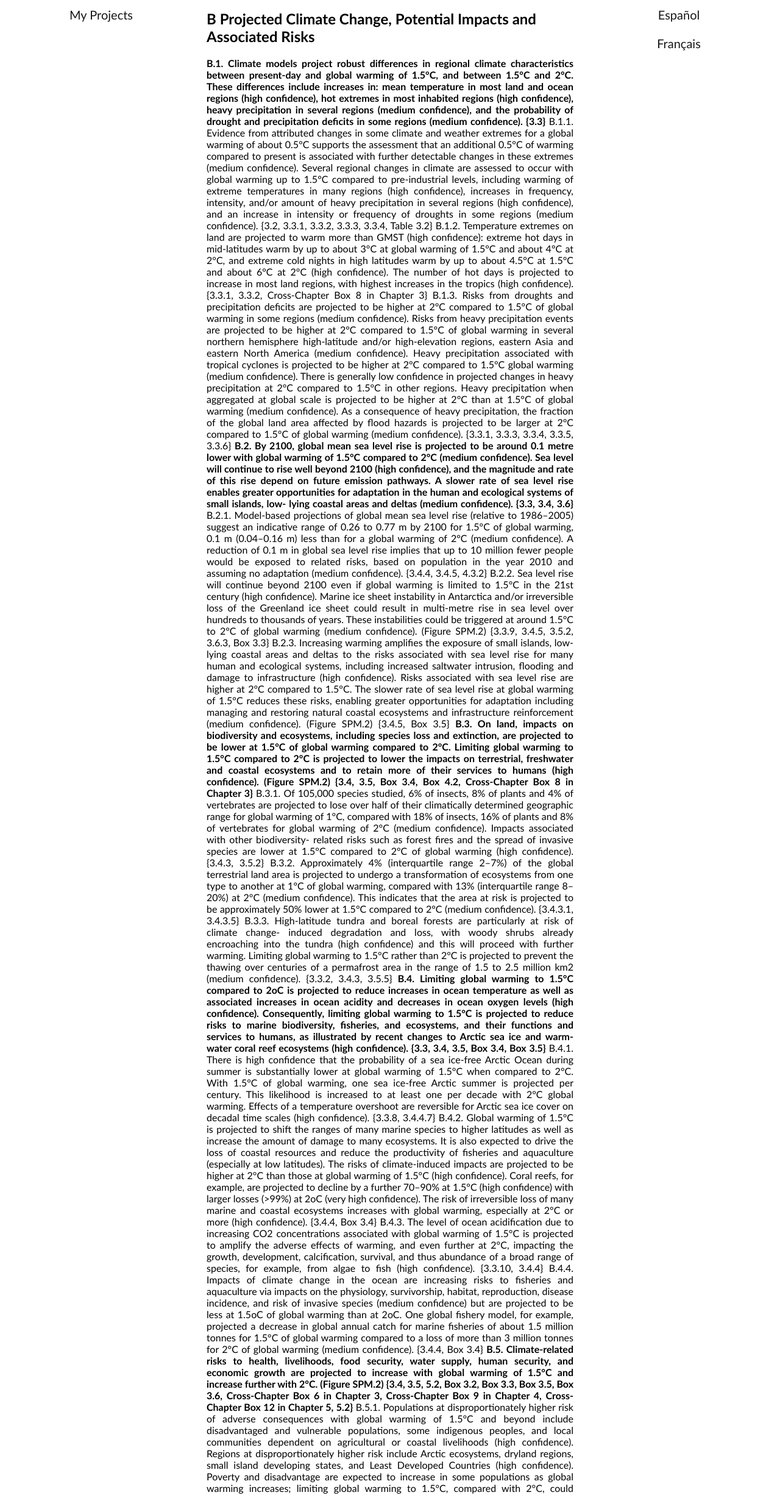
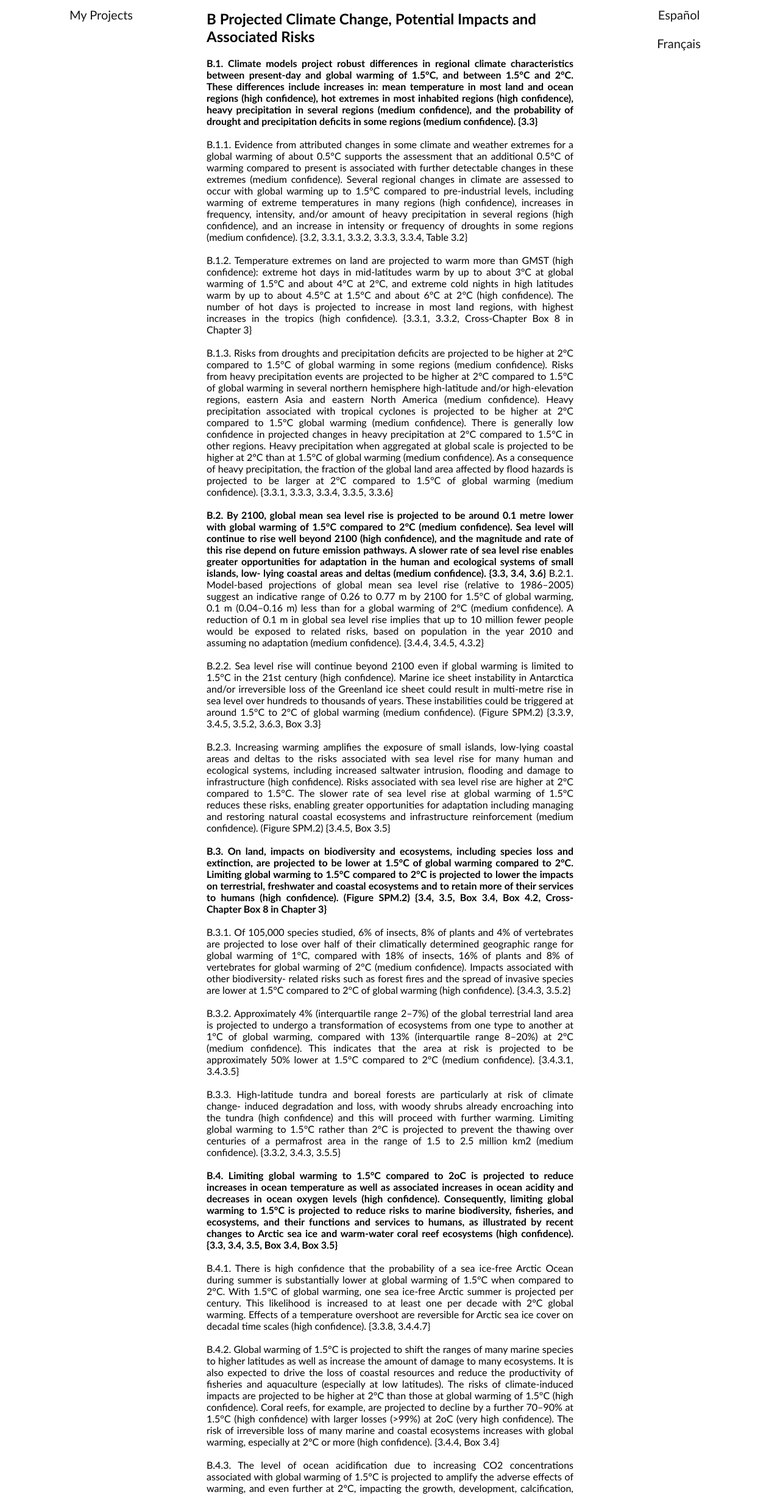
Before and after one commit to grodriguezbarrero/grodriguezbarrero.github.io, a plain HTML site: page myprojects.html in a window 1280 px wide. Shown: the part 94-2546 px from the top of the page at 61% size. Drawn offline with Linux system fonts and the light colour scheme.

Commit message:
Update myprojects.html

```diff
--- a/myprojects.html
+++ b/myprojects.html
@@ -33,7 +33,8 @@ These differences include increases in: mean temperature in most land and ocean
 regions (high confidence), hot extremes in most inhabited regions (high
 confidence), heavy precipitation in several regions (medium confidence), and the
 probability of drought and precipitation deficits in some regions (medium
-confidence). {3.3}</b>
+confidence). {3.3}</b><br><br>
+
 B.1.1. Evidence from attributed changes in some climate and weather extremes for a
 global warming of about 0.5°C supports the assessment that an additional 0.5°C of
 warming compared to present is associated with further detectable changes in these
@@ -42,13 +43,15 @@ occur with global warming up to 1.5°C compared to pre-industrial levels, includ
 warming of extreme temperatures in many regions (high confidence), increases in
 frequency, intensity, and/or amount of heavy precipitation in several regions (high
 confidence), and an increase in intensity or frequency of droughts in some regions
-(medium confidence). {3.2, 3.3.1, 3.3.2, 3.3.3, 3.3.4, Table 3.2}
+(medium confidence). {3.2, 3.3.1, 3.3.2, 3.3.3, 3.3.4, Table 3.2}<br><br>
+
 B.1.2. Temperature extremes on land are projected to warm more than GMST (high
 confidence): extreme hot days in mid-latitudes warm by up to about 3°C at global
 warming of 1.5°C and about 4°C at 2°C, and extreme cold nights in high latitudes warm
 by up to about 4.5°C at 1.5°C and about 6°C at 2°C (high confidence). The number of
 hot days is projected to increase in most land regions, with highest increases in the
-tropics (high confidence). {3.3.1, 3.3.2, Cross-Chapter Box 8 in Chapter 3}
+tropics (high confidence). {3.3.1, 3.3.2, Cross-Chapter Box 8 in Chapter 3}<br><br>
+
 B.1.3. Risks from droughts and precipitation deficits are projected to be higher at 2°C
 compared to 1.5°C of global warming in some regions (medium confidence). Risks from
 heavy precipitation events are projected to be higher at 2°C compared to 1.5°C of
@@ -61,7 +64,7 @@ other regions. Heavy precipitation when aggregated at global scale is projected
 higher at 2°C than at 1.5°C of global warming (medium confidence). As a consequence
 of heavy precipitation, the fraction of the global land area affected by flood hazards is
 projected to be larger at 2°C compared to 1.5°C of global warming (medium
-confidence). {3.3.1, 3.3.3, 3.3.4, 3.3.5, 3.3.6}
+confidence). {3.3.1, 3.3.3, 3.3.4, 3.3.5, 3.3.6}<br><br>
 
         <b>B.2. By 2100, global mean sea level rise is projected to be around 0.1 metre lower with
 global warming of 1.5°C compared to 2°C (medium confidence). Sea level will continue
@@ -74,13 +77,15 @@ suggest an indicative range of 0.26 to 0.77 m by 2100 for 1.5°C of global warmi
 m (0.04–0.16 m) less than for a global warming of 2°C (medium confidence). A reduction
 of 0.1 m in global sea level rise implies that up to 10 million fewer people would be
 exposed to related risks, based on population in the year 2010 and assuming no
-adaptation (medium confidence). {3.4.4, 3.4.5, 4.3.2}
+adaptation (medium confidence). {3.4.4, 3.4.5, 4.3.2}<br><br>
+
 B.2.2. Sea level rise will continue beyond 2100 even if global warming is limited to
 1.5°C in the 21st century (high confidence). Marine ice sheet instability in Antarctica
 and/or irreversible loss of the Greenland ice sheet could result in multi-metre rise in sea
 level over hundreds to thousands of years. These instabilities could be triggered at
 around 1.5°C to 2°C of global warming (medium confidence). (Figure SPM.2) {3.3.9, 3.4.5,
-3.5.2, 3.6.3, Box 3.3}
+3.5.2, 3.6.3, Box 3.3}<br><br>
+
 B.2.3. Increasing warming amplifies the exposure of small islands, low-lying coastal
 areas and deltas to the risks associated with sea level rise for many human and
 ecological systems, including increased saltwater intrusion, flooding and damage to
@@ -88,45 +93,49 @@ infrastructure (high confidence). Risks associated with sea level rise are highe
 compared to 1.5°C. The slower rate of sea level rise at global warming of 1.5°C reduces
 these risks, enabling greater opportunities for adaptation including managing and
 restoring natural coastal ecosystems and infrastructure reinforcement (medium
-confidence). (Figure SPM.2) {3.4.5, Box 3.5}
+confidence). (Figure SPM.2) {3.4.5, Box 3.5}<br><br>
 
 <b>B.3. On land, impacts on biodiversity and ecosystems, including species loss and
 extinction, are projected to be lower at 1.5°C of global warming compared to 2°C.
 Limiting global warming to 1.5°C compared to 2°C is projected to lower the
 impacts on terrestrial, freshwater and coastal ecosystems and to retain more of
 their services to humans (high confidence). (Figure SPM.2) {3.4, 3.5, Box 3.4, Box
-4.2, Cross-Chapter Box 8 in Chapter 3}</b>
+4.2, Cross-Chapter Box 8 in Chapter 3}</b><br><br>
+
 B.3.1. Of 105,000 species studied, 6% of insects, 8% of plants and 4% of vertebrates are
 projected to lose over half of their climatically determined geographic range for global
 warming of 1°C, compared with 18% of insects, 16% of plants and 8% of vertebrates for
 global warming of 2°C (medium confidence). Impacts associated with other biodiversity-
 related risks such as forest fires and the spread of invasive species are lower at 1.5°C
-compared to 2°C of global warming (high confidence). {3.4.3, 3.5.2}
+compared to 2°C of global warming (high confidence). {3.4.3, 3.5.2}<br><br>
+
 B.3.2. Approximately 4% (interquartile range 2–7%) of the global terrestrial land area is
 projected to undergo a transformation of ecosystems from one type to another at 1°C
 of global warming, compared with 13% (interquartile range 8–20%) at 2°C (medium
 confidence). This indicates that the area at risk is projected to be approximately 50%
-lower at 1.5°C compared to 2°C (medium confidence). {3.4.3.1, 3.4.3.5}
+lower at 1.5°C compared to 2°C (medium confidence). {3.4.3.1, 3.4.3.5}<br><br>
+
 B.3.3. High-latitude tundra and boreal forests are particularly at risk of climate change-
 induced degradation and loss, with woody shrubs already encroaching into the tundra
 (high confidence) and this will proceed with further warming. Limiting global warming
 to 1.5°C rather than 2°C is projected to prevent the thawing over centuries of a
 permafrost area in the range of 1.5 to 2.5 million km2
-(medium confidence). {3.3.2, 3.4.3,
-3.5.5}
+(medium confidence). {3.3.2, 3.4.3, 3.5.5}<br><br>
 
 <b>B.4. Limiting global warming to 1.5°C compared to 2oC is projected to reduce increases
 in ocean temperature as well as associated increases in ocean acidity and decreases in
 ocean oxygen levels (high confidence). Consequently, limiting global warming to 1.5°C
 is projected to reduce risks to marine biodiversity, fisheries, and ecosystems, and their
 functions and services to humans, as illustrated by recent changes to Arctic sea ice and
-warm-water coral reef ecosystems (high confidence). {3.3, 3.4, 3.5, Box 3.4, Box 3.5}</b>
+warm-water coral reef ecosystems (high confidence). {3.3, 3.4, 3.5, Box 3.4, Box 3.5}</b><br><br>
+
 B.4.1. There is high confidence that the probability of a sea ice-free Arctic Ocean during
 summer is substantially lower at global warming of 1.5°C when compared to 2°C. With
 1.5°C of global warming, one sea ice-free Arctic summer is projected per century. This
 likelihood is increased to at least one per decade with 2°C global warming. Effects of a
 temperature overshoot are reversible for Arctic sea ice cover on decadal time scales
-(high confidence). {3.3.8, 3.4.4.7}
+(high confidence). {3.3.8, 3.4.4.7}<br><br>
+
 B.4.2. Global warming of 1.5°C is projected to shift the ranges of many marine species
 to higher latitudes as well as increase the amount of damage to many ecosystems. It is
 also expected to drive the loss of coastal resources and reduce the productivity of
@@ -135,25 +144,28 @@ impacts are projected to be higher at 2°C than those at global warming of 1.5°
 confidence). Coral reefs, for example, are projected to decline by a further 70–90% at
 1.5°C (high confidence) with larger losses (>99%) at 2oC (very high confidence). The risk
 of irreversible loss of many marine and coastal ecosystems increases with global
-warming, especially at 2°C or more (high confidence). {3.4.4, Box 3.4}
+warming, especially at 2°C or more (high confidence). {3.4.4, Box 3.4}<br><br>
+
 B.4.3. The level of ocean acidification due to increasing CO2 concentrations associated
 with global warming of 1.5°C is projected to amplify the adverse effects of warming,
 and even further at 2°C, impacting the growth, development, calcification, survival, and
 thus abundance of a broad range of species, for example, from algae to fish (high
-confidence). {3.3.10, 3.4.4}
+confidence). {3.3.10, 3.4.4}<br><br>
+
 B.4.4. Impacts of climate change in the ocean are increasing risks to fisheries and
 aquaculture via impacts on the physiology, survivorship, habitat, reproduction, disease
 incidence, and risk of invasive species (medium confidence) but are projected to be less
 at 1.5oC of global warming than at 2oC. One global fishery model, for example,
 projected a decrease in global annual catch for marine fisheries of about 1.5 million
 tonnes for 1.5°C of global warming compared to a loss of more than 3 million tonnes
-for 2°C of global warming (medium confidence). {3.4.4, Box 3.4}
+for 2°C of global warming (medium confidence). {3.4.4, Box 3.4}<br><br>
 
         <b>B.5. Climate-related risks to health, livelihoods, food security, water supply,
 human security, and economic growth are projected to increase with global
 warming of 1.5°C and increase further with 2°C. (Figure SPM.2) {3.4, 3.5, 5.2, Box
 3.2, Box 3.3, Box 3.5, Box 3.6, Cross-Chapter Box 6 in Chapter 3, Cross-Chapter
-Box 9 in Chapter 4, Cross-Chapter Box 12 in Chapter 5, 5.2}</b>
+Box 9 in Chapter 4, Cross-Chapter Box 12 in Chapter 5, 5.2}</b><br><br>
+
 B.5.1. Populations at disproportionately higher risk of adverse consequences with
 global warming of 1.5°C and beyond include disadvantaged and vulnerable
 populations, some indigenous peoples, and local communities dependent on
@@ -165,7 +177,8 @@ warming to 1.5°C, compared with 2°C, could reduce the number of people both
 exposed to climate-related risks and susceptible to poverty by up to several hundred
 million by 2050 (medium confidence). {3.4.10, 3.4.11, Box 3.5, Cross-Chapter Box 6 in
 Chapter 3, Cross-Chapter Box 9 in Chapter 4, Cross-Chapter Box 12 in Chapter 5, 4.2.2.2,
-5.2.1, 5.2.2, 5.2.3, 5.6.3}
+5.2.1, 5.2.2, 5.2.3, 5.6.3}<br><br>
+
 B.5.2. Any increase in global warming is projected to affect human health, with
 primarily negative consequences (high confidence). Lower risks are projected at 1.5°C
 than at 2°C for heat-related morbidity and mortality (very high confidence) and for
@@ -173,7 +186,8 @@ ozone-related mortality if emissions needed for ozone formation remain high (hig
 confidence). Urban heat islands often amplify the impacts of heatwaves in cities (high
 confidence). Risks from some vector-borne diseases, such as malaria and dengue fever,
 are projected to increase with warming from 1.5°C to 2°C, including potential shifts in
-their geographic range (high confidence). {3.4.7, 3.4.8, 3.5.5.8}
+their geographic range (high confidence). {3.4.7, 3.4.8, 3.5.5.8}<br><br>
+
 B.5.3. Limiting warming to 1.5°C compared with 2°C is projected to result in smaller net
 reductions in yields of maize, rice, wheat, and potentially other cereal crops, particularly
 in sub-Saharan Africa, Southeast Asia, and Central and South America, and in the CO2-
@@ -183,28 +197,32 @@ Sahel, southern Africa, the Mediterranean, central Europe, and the Amazon (mediu
 confidence). Livestock are projected to be adversely affected with rising temperatures,
 depending on the extent of changes in feed quality, spread of diseases, and water
 resource availability (high confidence). {3.4.6, 3.5.4, 3.5.5, Box 3.1, Cross-Chapter Box 6 in
-Chapter 3, Cross-Chapter Box 9 in Chapter 4}
+Chapter 3, Cross-Chapter Box 9 in Chapter 4}<br><br>
+
 B.5.4. Depending on future socio-economic conditions, limiting global warming to
 1.5°C compared to 2°C may reduce the proportion of the world population exposed to
 a climate change-induced increase in water stress by up to 50%, although there is
 considerable variability between regions (medium confidence). Many small island
 developing states could experience lower water stress as a result of projected changes
 in aridity when global warming is limited to 1.5°C, as compared to 2°C (medium
-confidence). {3.3.5, 3.4.2, 3.4.8, 3.5.5, Box 3.2, Box 3.5, Cross-Chapter Box 9 in Chapter 4}
+confidence). {3.3.5, 3.4.2, 3.4.8, 3.5.5, Box 3.2, Box 3.5, Cross-Chapter Box 9 in Chapter 4}<br><br>
+
 B.5.5. Risks to global aggregated economic growth due to climate change impacts are
 projected to be lower at 1.5°C than at 2°C by the end of this century (medium
 confidence). This excludes the costs of mitigation, adaptation investments and the
 benefits of adaptation. Countries in the tropics and Southern Hemisphere subtropics
 are projected to experience the largest impacts on economic growth due to climate
 change should global warming increase from 1.5°C to 2°C (medium confidence). {3.5.2,
-3.5.3}
+3.5.3}<br><br>
+
 B.5.6. Exposure to multiple and compound climate-related risks increases between
 1.5°C and 2°C of global warming, with greater proportions of people both so exposed
 and susceptible to poverty in Africa and Asia (high confidence). For global warming
 from 1.5°C to 2°C, risks across energy, food, and water sectors could overlap spatially
 and temporally, creating new and exacerbating current hazards, exposures, and
 vulnerabilities that could affect increasing numbers of people and regions (medium
-confidence). {Box 3.5, 3.3.1, 3.4.5.3, 3.4.5.6, 3.4.11, 3.5.4.9}
+confidence). {Box 3.5, 3.3.1, 3.4.5.3, 3.4.5.6, 3.4.11, 3.5.4.9}<br><br>
+
 B.5.7. There are multiple lines of evidence that since AR5 the assessed levels of risk
 increased for four of the five Reasons for Concern (RFCs) for global warming to 2°C
 (high confidence). The risk transitions by degrees of global warming are now: from high
@@ -214,14 +232,16 @@ to very high risk between 1.5°C and 2°C for RFC1 (Unique and threatened system
 1.5°C and 2°C for RFC3 (Distribution of impacts) (high confidence); from
 moderate to high risk between 1.5°C and 2.5°C for RFC4 (Global aggregate impacts)
 (medium confidence); and from moderate to high risk between 1°C and 2.5°C for RFC5
-(Large-scale singular events) (medium confidence). (Figure SPM.2) {3.4.13; 3.5, 3.5.2}
+(Large-scale singular events) (medium confidence). (Figure SPM.2) {3.4.13; 3.5, 3.5.2}<br><br>
+
 B.6. Most adaptation needs will be lower for global warming of 1.5°C compared
 to 2°C (high confidence). There are a wide range of adaptation options that can
 reduce the risks of climate change (high confidence). There are limits to
 adaptation and adaptive capacity for some human and natural systems at global
 warming of 1.5°C, with associated losses (medium confidence). The number and
 availability of adaptation options vary by sector (medium confidence). {Table 3.5,
-4.3, 4.5, Cross-Chapter Box 9 in Chapter 4, Cross-Chapter Box 12 in Chapter 5}
+4.3, 4.5, Cross-Chapter Box 9 in Chapter 4, Cross-Chapter Box 12 in Chapter 5}<br><br>
+
 B.6.1. A wide range of adaptation options are available to reduce the risks to natural
 and managed ecosystems (e.g., ecosystem-based adaptation, ecosystem restoration
 and avoided degradation and deforestation, biodiversity management, sustainable
@@ -231,13 +251,15 @@ and economic growth, especially in rural landscapes (e.g., efficient irrigation,
 safety nets, disaster risk management, risk spreading and sharing, and community-
 based adaptation) and urban areas (e.g., green infrastructure, sustainable land use and
 planning, and sustainable water management) (medium confidence). {4.3.1, 4.3.2, 4.3.3,
-4.3.5, 4.5.3, 4.5.4, 5.3.2, Box 4.2, Box 4.3, Box 4.6, Cross-Chapter Box 9 in Chapter 4}.
+4.3.5, 4.5.3, 4.5.4, 5.3.2, Box 4.2, Box 4.3, Box 4.6, Cross-Chapter Box 9 in Chapter 4}.<br><br>
+
 B.6.2. Adaptation is expected to be more challenging for ecosystems, food and health
 systems at 2°C of global warming than for 1.5°C (medium confidence). Some vulnerable
 regions, including small islands and Least Developed Countries, are projected to
 experience high multiple interrelated climate risks even at global warming of 1.5°C
 (high confidence). {3.3.1, 3.4.5, Box 3.5, Table 3.5, Cross-Chapter Box 9 in Chapter 4, 5.6,
-Cross-Chapter Box 12 in Chapter 5, Box 5.3}
+Cross-Chapter Box 12 in Chapter 5, Box 5.3}<br><br>
+
 B.6.3. Limits to adaptive capacity exist at 1.5°C of global warming, become more
 pronounced at higher levels of warming and vary by sector, with site-specific
 implications for vulnerable regions, ecosystems and human health (medium confidence).
```
